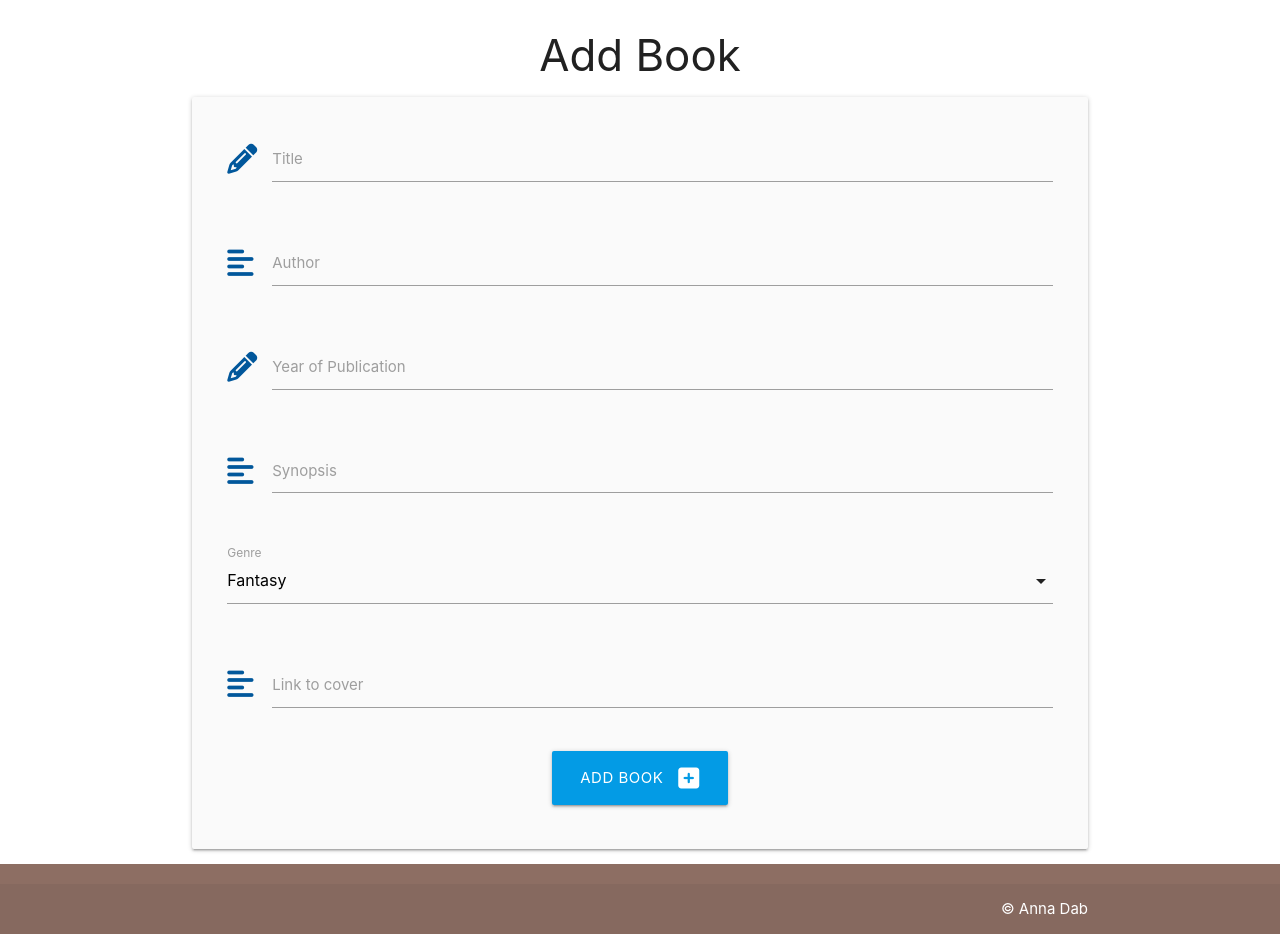
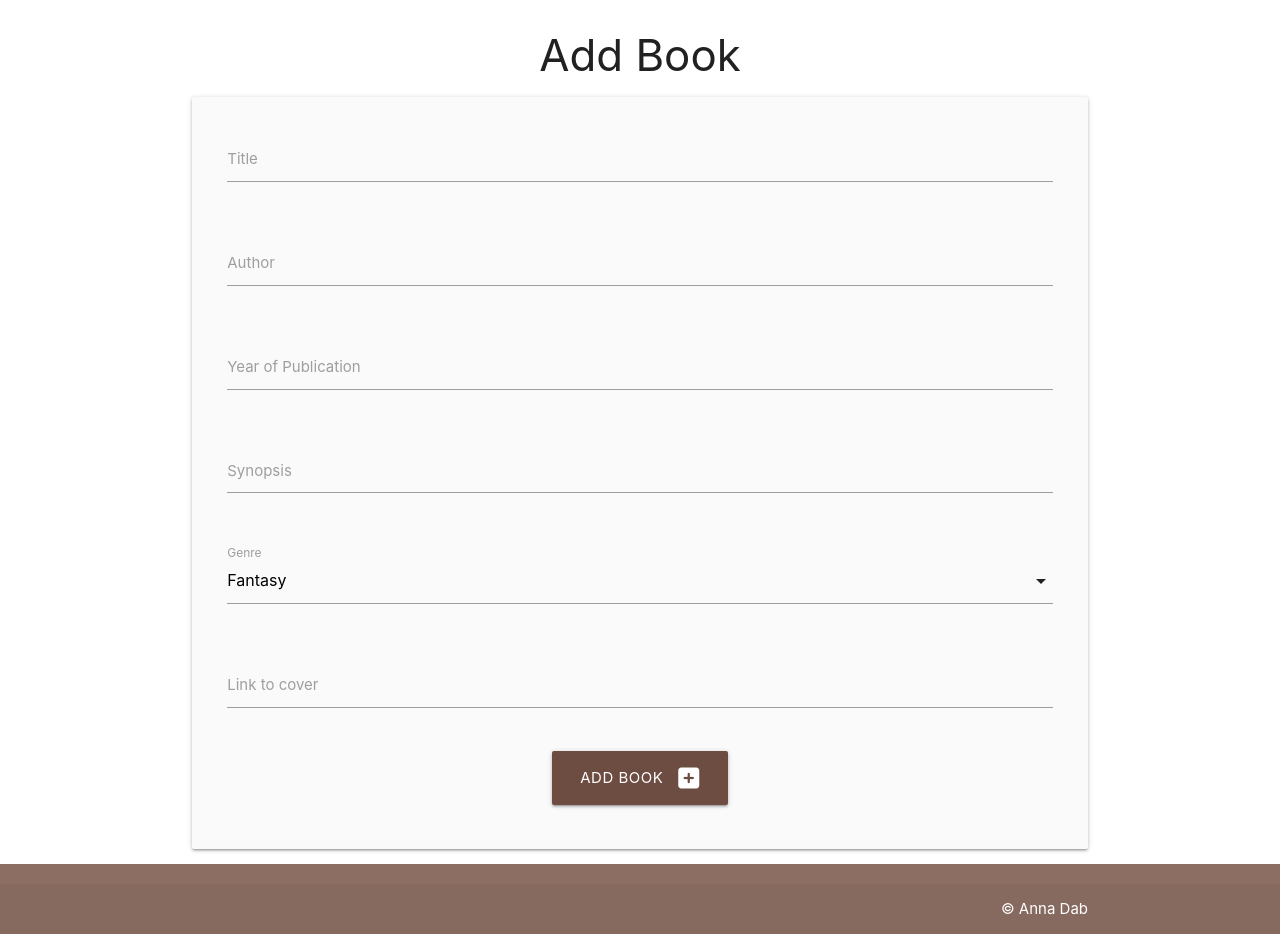
Before and after one commit to AnnaSeDab/BookSpire, a Flask app: page /add_book in a window 1280 px wide. Shown: the part 384-1318 px from the top of the page. Run offline with Flask 3, Linux system fonts and the light colour scheme; some libraries are stand-ins or nearby versions.

Commit message:
delete: icons from edit book form

```diff
--- a/bookspire/templates/add_book.html
+++ b/bookspire/templates/add_book.html
@@ -11,7 +11,6 @@
     <!-- book title -->
     <div class="row">
       <div class="input-field col s12">
-        <i class="fas fa-pencil-alt prefix light-blue-text text-darken-4"></i>
         <input id="title" name="title" minlength="5" maxlength="50" type="text" class="validate" required>
         <label for="title">Title</label>
       </div>
@@ -20,7 +19,6 @@
     <!-- author -->
     <div class="row">
       <div class="input-field col s12">
-        <i class="fas fa-align-left prefix light-blue-text text-darken-4"></i>
         <input id="author" name="author" minlength="5" maxlength="20" type="text" class="validate" required>
         <label for="author">Author</label>
       </div>
@@ -29,7 +27,6 @@
     <!-- year of publication -->
     <div class="row">
       <div class="input-field col s12">
-        <i class="fas fa-pencil-alt prefix light-blue-text text-darken-4"></i>
         <input id="year_of_publication" pattern="[0-9]{4}" name="year_of_publication" minlength="4" maxlength="4" type="text" class="validate" required>
         <label for="year_of_publication">Year of Publication</label>
       </div>
@@ -38,7 +35,6 @@
     <!-- synopsis -->
     <div class="row">
         <div class="input-field col s12">
-            <i class="fas fa-align-left prefix light-blue-text text-darken-4"></i>
             <textarea id="synopsis" name="synopsis" minlength="200" maxlength="2000"
                 type="text" class="materialize-textarea validate" required></textarea>
             <label for="synopsis">Synopsis</label>
@@ -63,7 +59,6 @@
     <!-- link to cover -->
     <div class="row">
         <div class="input-field col s12">
-          <i class="fas fa-align-left prefix light-blue-text text-darken-4"></i>
           <input id="cover" name="cover" type="text" class="validate" required>
           <label for="cover">Link to cover</label>
         </div>
@@ -72,7 +67,7 @@
    <!-- submit button -->
     <div class="row">
       <div class="col s12 center-align">
-        <button type="submit" class="btn-large light-blue darken-1"> Add book <i class="fas fa-plus-square right"></i>
+        <button type="submit" class="btn-large brown darken-1"> Add book <i class="fas fa-plus-square right"></i>
         </button>
       </div>
     </div>
```
